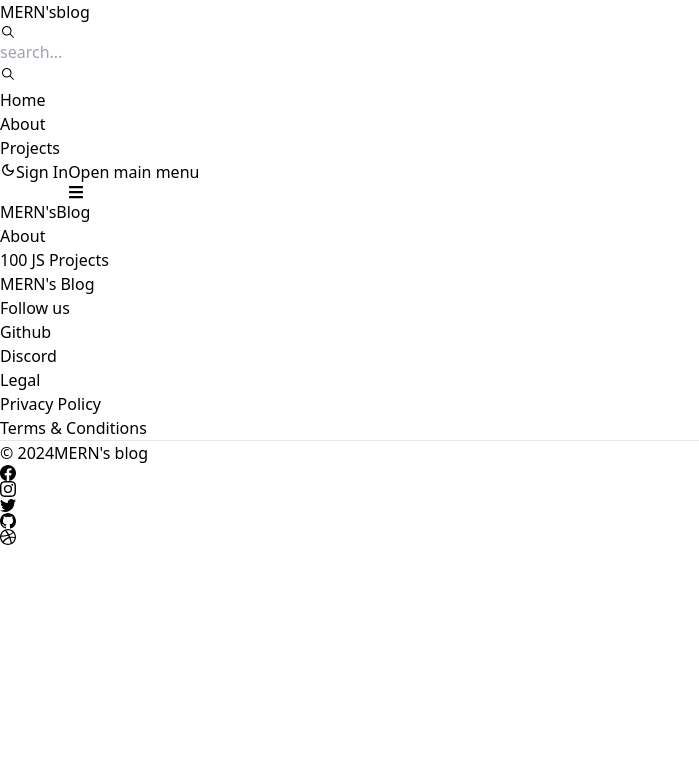
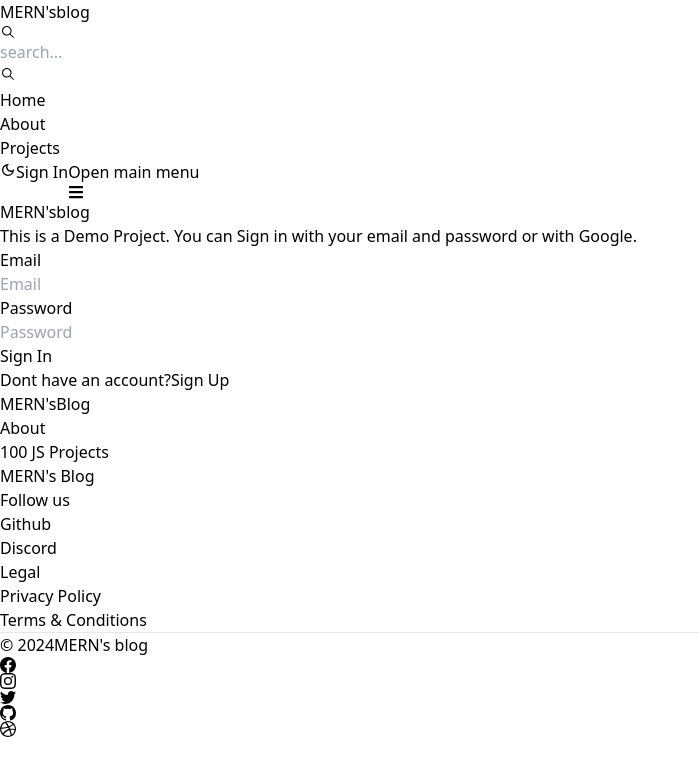
Before and after one commit to Sravan347/mern-blog, a React (Vite) app in the folder client/: page /sign-in in a window 1280 px wide. Shown: the top 776 px of the page, without its empty margins (0-699 px from the left). Built offline with nearby package versions, Linux system fonts and the light colour scheme.

Commit message:
complete sign in page fuctionality

```diff
--- a/client/src/pages/SignIn.jsx
+++ b/client/src/pages/SignIn.jsx
@@ -1,12 +1,126 @@
-import React from 'react'
+import React, { useState } from "react";
+import { Link, useNavigate } from "react-router-dom";
+import { Alert, Button, Label, Spinner, TextInput } from "flowbite-react";
 
-function SignIn() {
+function signIn() {
+  const [formData, setFormData] = useState({});
+  const [errorMessage, setErrorMessage] = useState(null);
+  const [loading, setLoading] = useState(false);
+  const navigate = useNavigate();
+  const handleChange = (e) => {
+    // Update formData with new value based on the field id
+    const { id, value } = e.target;
+    setFormData((prevFormData) => {
+      const updatedData = { ...prevFormData, [id]: value.trim() };
+      console.log(updatedData); // Log the updated form data
+      return updatedData;
+    });
+  };
+
+  const handleSubmit = async (e) => {
+    e.preventDefault();
+    if ( !formData.email || !formData.password) {
+      return setErrorMessage("Please fill out all details");
+    }
+    try {
+      setLoading(true);
+      setErrorMessage(null);
+      const res = await fetch("/api/v1/auth/signIn", {
+        method: "POST",
+        headers: { "Content-Type": "application/json" },
+        body: JSON.stringify(formData),
+      });
+
+      const data = await res.json(); // Await the JSON parsing
+
+      if (!res.ok || data.success === false) {
+        return setErrorMessage(data.message || "Something went wrong");
+      }
+
+      setLoading(false);
+      navigate("/");
+    } catch (err) {
+      setErrorMessage("An error occurred. Please try again.");
+      setLoading(false);
+    }
+
+  };
+
   return (
-    <div>
+    <div className="min-h-screen flex flex-col md:flex-row  justify-center p-10 ">
+      {/* Left side */}
+      <div className="flex flex-col p-6 md:w-1/3 space-y-4">
+        <Link
+          to="/"
+          className="self-center whitespace-nowrap text-lg sm:text-xl font-semibold dark:text-white"
+        >
+          <span className="px-2 py-1 bg-gradient-to-r from-indigo-500 via-purple-500 to-pink-500 rounded-lg text-white">
+            MERN's
+          </span>
+          blog
+        </Link>
+
+        <p className="text-base sm:text-lg mt-4 text-gray-600 dark:text-gray-300 leading-relaxed">
+          This is a Demo Project. You can Sign in with your email and password
+          or with Google.
+        </p>
+      </div>
+
+      {/* Right side */}
+      <div className="flex flex-col p-6 md:w-1/2 max-w-md space-y-6">
+        <form className="flex flex-col gap-4" onSubmit={handleSubmit}>
 
 
+          <div>
+            <Label htmlFor="email" value="Email" />
+            <TextInput
+              type="email"
+              placeholder="Email"
+              id="email"
+              onChange={handleChange}
+            />
+          </div>
+
+          <div>
+            <Label htmlFor="password" value="Password" />
+            <TextInput
+              type="password"
+              placeholder="Password"
+              id="password"
+              onChange={handleChange}
+            />
+          </div>
+
+          <Button
+            gradientDuoTone="purpleToPink"
+            type="submit"
+            disabled={loading}
+          >
+            {loading ? (
+              <>
+                <Spinner size="sm" />
+                <span className="pl-3">Loading...</span>
+              </>
+            ) : (
+              "Sign In"
+            )}
+          </Button>
+        </form>
+
+        <div className="text-center mt-4">
+          <span className="mr-2"> Dont have an account?</span>
+          <Link to="/sign-up" className="text-indigo-600 hover:underline">
+            Sign Up
+          </Link>
+        </div>
+        {errorMessage && (
+          <Alert className="mt-5 " color="failure">
+            {errorMessage}
+          </Alert>
+        )}
+      </div>
     </div>
-  )
+  );
 }
 
-export default SignIn
+export default signIn;
--- a/client/src/pages/SignUp.jsx
+++ b/client/src/pages/SignUp.jsx
@@ -25,7 +25,7 @@
     try {
       setLoading(true);
       setErrorMessage(null);
-      const res = await fetch("/api/v1/auth", {
+      const res = await fetch("/api/v1/auth/signUp", {
         method: "POST",
         headers: { "Content-Type": "application/json" },
         body: JSON.stringify(formData),
```
